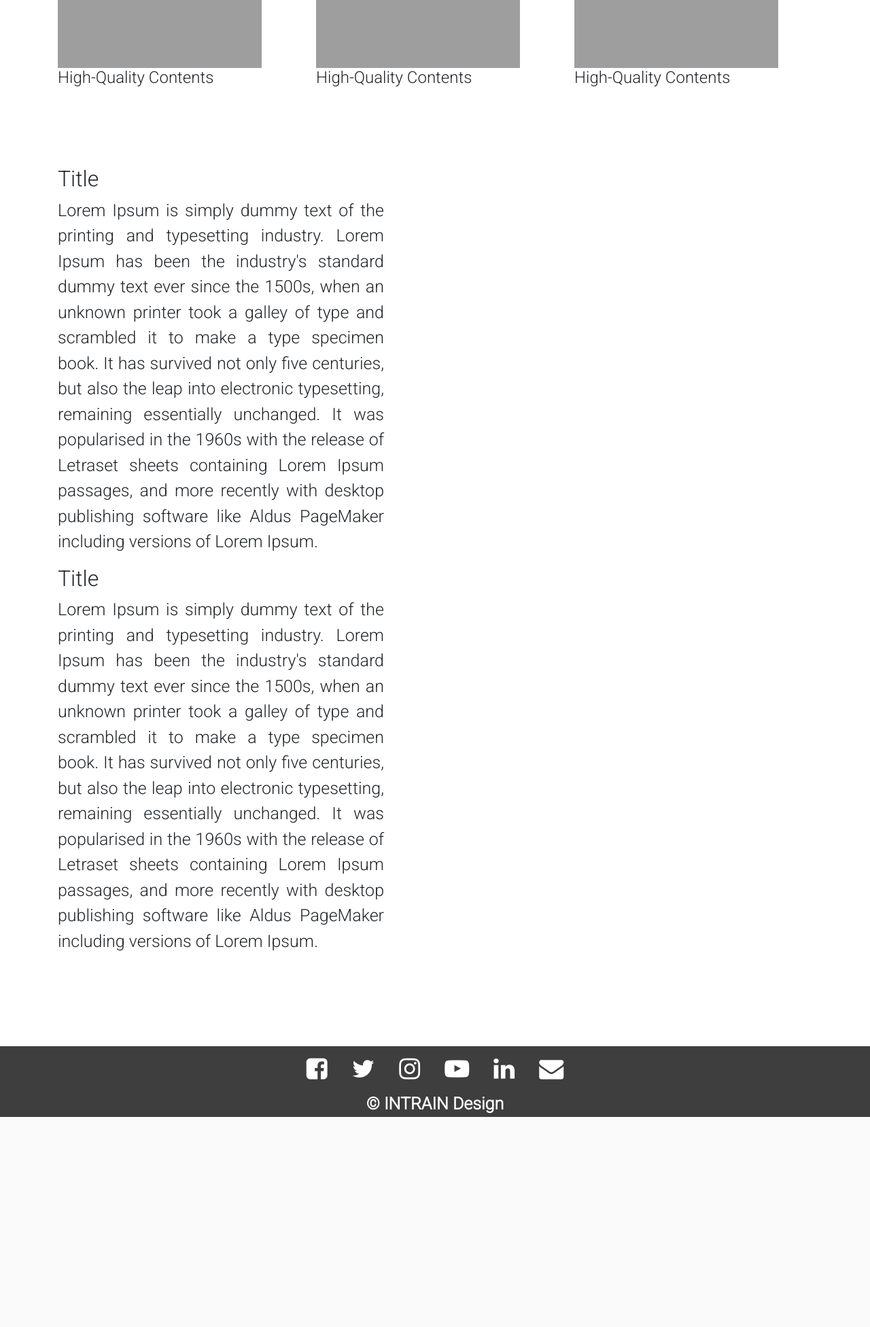
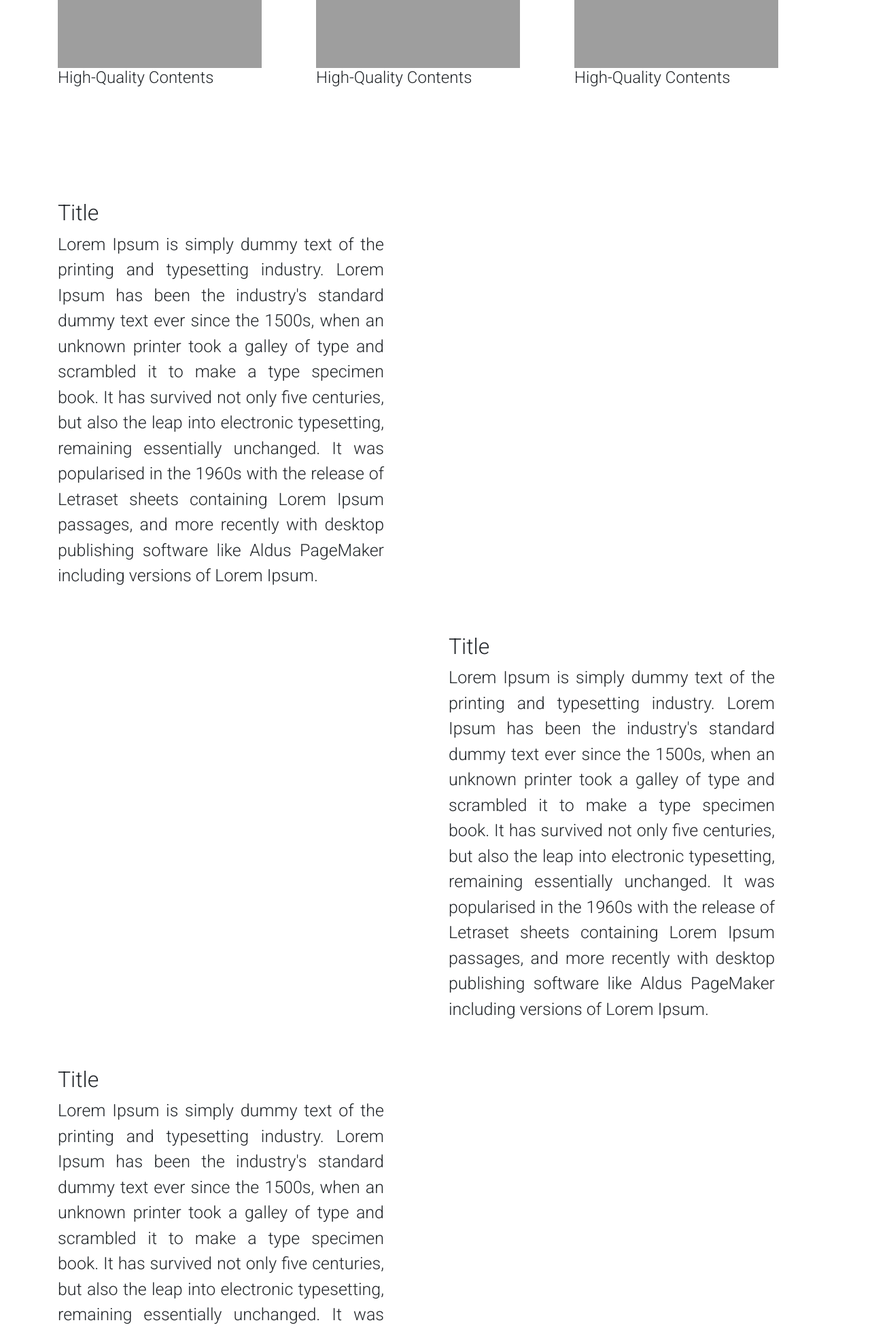
Before and after one commit to Aiden181/Intrain, a PHP site: page /Intrain.html in a window 1280 px wide; the page is wider, and only the part inside the window is pictured. Shown: the part 528-2480 px from the top of that part at 68% size. Before the commit the page ends 2171 px from the top of that part, so only its background shows below. Run offline with PHP 8.4, Linux system fonts and the light colour scheme; grey boxes are pictures that could not be loaded.

Commit message:
Overall Look - Homepage

```diff
--- a/Intrain.html
+++ b/Intrain.html
@@ -68,7 +68,7 @@
         </div>
     </div>
 
-    <!--Section two-->
+    <!--Section 2-->
     <section>
         <div class="container-sm" id="left-content">
             <h2>Title</h2>
@@ -84,6 +84,39 @@
         </div>
     </section>
 
+    <!--Section 3-->
+    <section>
+        <div class="container-sm" id="right-content">
+            <h2>Title</h2>
+            <p>Lorem Ipsum is simply dummy text of the printing and typesetting industry. Lorem Ipsum
+                has been the
+                industry's standard dummy text ever since the 1500s, when an unknown printer took a galley of type and
+                scrambled it to make a type specimen book. It has survived not only five centuries, but also the leap
+                into
+                electronic typesetting, remaining essentially unchanged. It was popularised in the 1960s with the
+                release of
+                Letraset sheets containing Lorem Ipsum passages, and more recently with desktop publishing software like
+                Aldus PageMaker including versions of Lorem Ipsum.</p>
+        </div>
+    </section>
+
+    <!--Section 4-->
+    <section>
+        <div class="container-sm" id="left-content">
+            <h2>Title</h2>
+            <p>Lorem Ipsum is simply dummy text of the printing and typesetting industry. Lorem Ipsum
+                has been the
+                industry's standard dummy text ever since the 1500s, when an unknown printer took a galley of type and
+                scrambled it to make a type specimen book. It has survived not only five centuries, but also the leap
+                into
+                electronic typesetting, remaining essentially unchanged. It was popularised in the 1960s with the
+                release of
+                Letraset sheets containing Lorem Ipsum passages, and more recently with desktop publishing software like
+                Aldus PageMaker including versions of Lorem Ipsum.</p>
+        </div>
+    </section>
+
+    <!--Section 5-->
     <section>
         <div class="container-sm" id="right-content">
             <h2>Title</h2>
--- a/Style.css
+++ b/Style.css
@@ -38,6 +38,7 @@ a:hover {
 #left-content{
     position: relative;
     top: 300px;
+    padding-top: 50px;
 }
 
 #left-content p, h2{
@@ -48,6 +49,8 @@ a:hover {
 #right-content{
     position: relative;
     top: 300px;
+    padding-left: 590px;
+    padding-top: 50px
 }
 
 #right-content p, h2{
```
